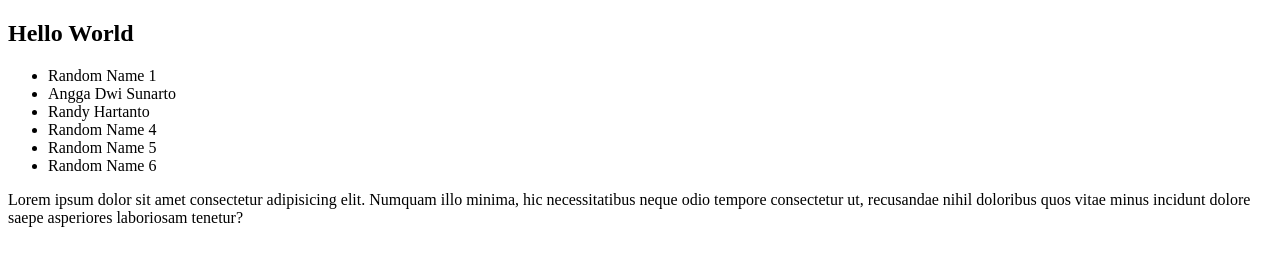
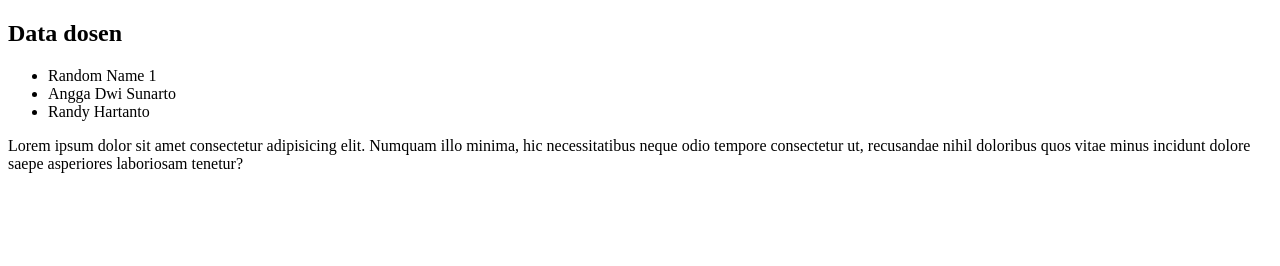
Before and after one commit to AnggaDS921/git-repo-test, a plain HTML site: page dosen.html in a window 1280 px wide. Drawn offline with Linux system fonts and the light colour scheme.

Commit message:
menghapus beberapa nama dosen

```diff
--- a/dosen.html
+++ b/dosen.html
@@ -7,14 +7,11 @@
   <title>Data Dosen</title>
 </head>
 <body>
-  <h2>Hello World</h2>
+  <h2>Data dosen</h2>
   <ul>
     <li>Random Name 1</li>
     <li>Angga Dwi Sunarto</li>
     <li>Randy Hartanto</li>
-    <li>Random Name 4</li>
-    <li>Random Name 5</li>
-    <li>Random Name 6</li>
   </ul>
   <p>Lorem ipsum dolor sit amet consectetur adipisicing elit. Numquam illo minima, hic necessitatibus neque odio tempore consectetur ut, recusandae nihil doloribus quos vitae minus incidunt dolore saepe asperiores laboriosam tenetur?</p>
 </body>
```
